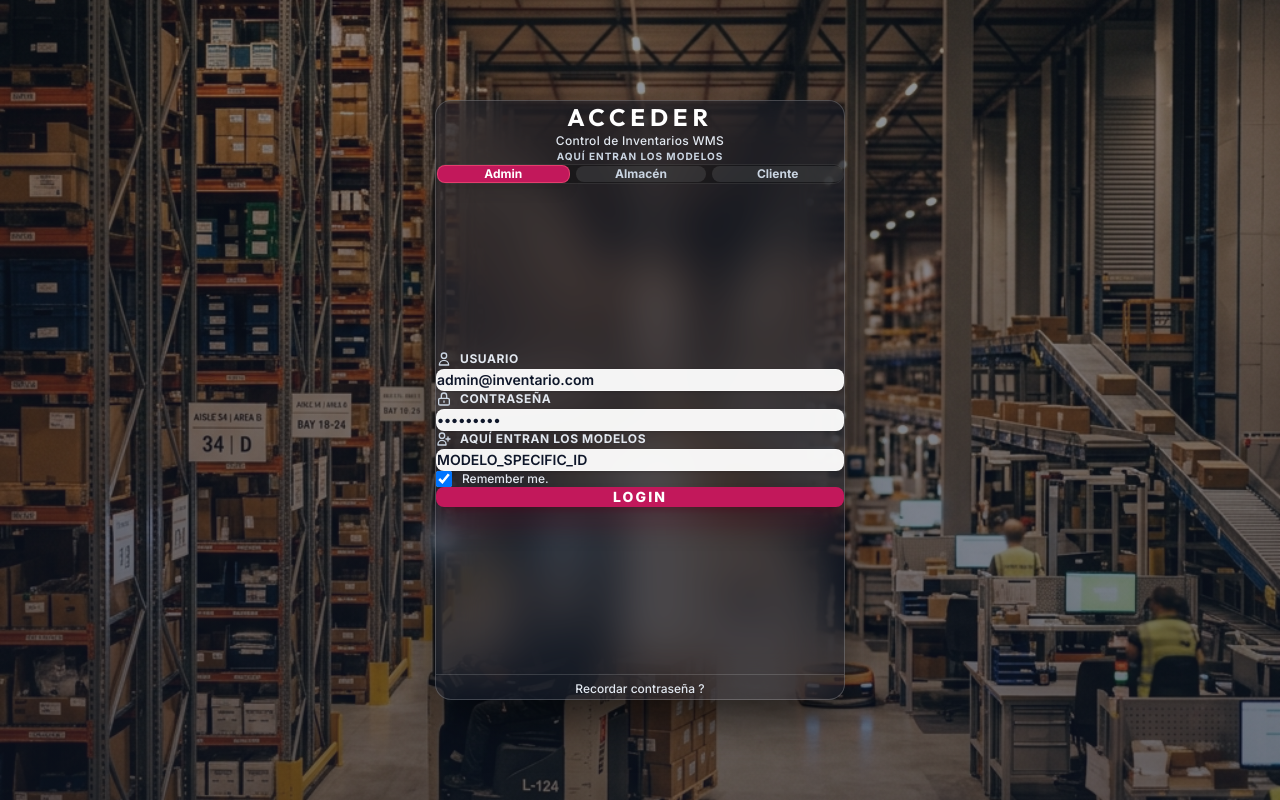
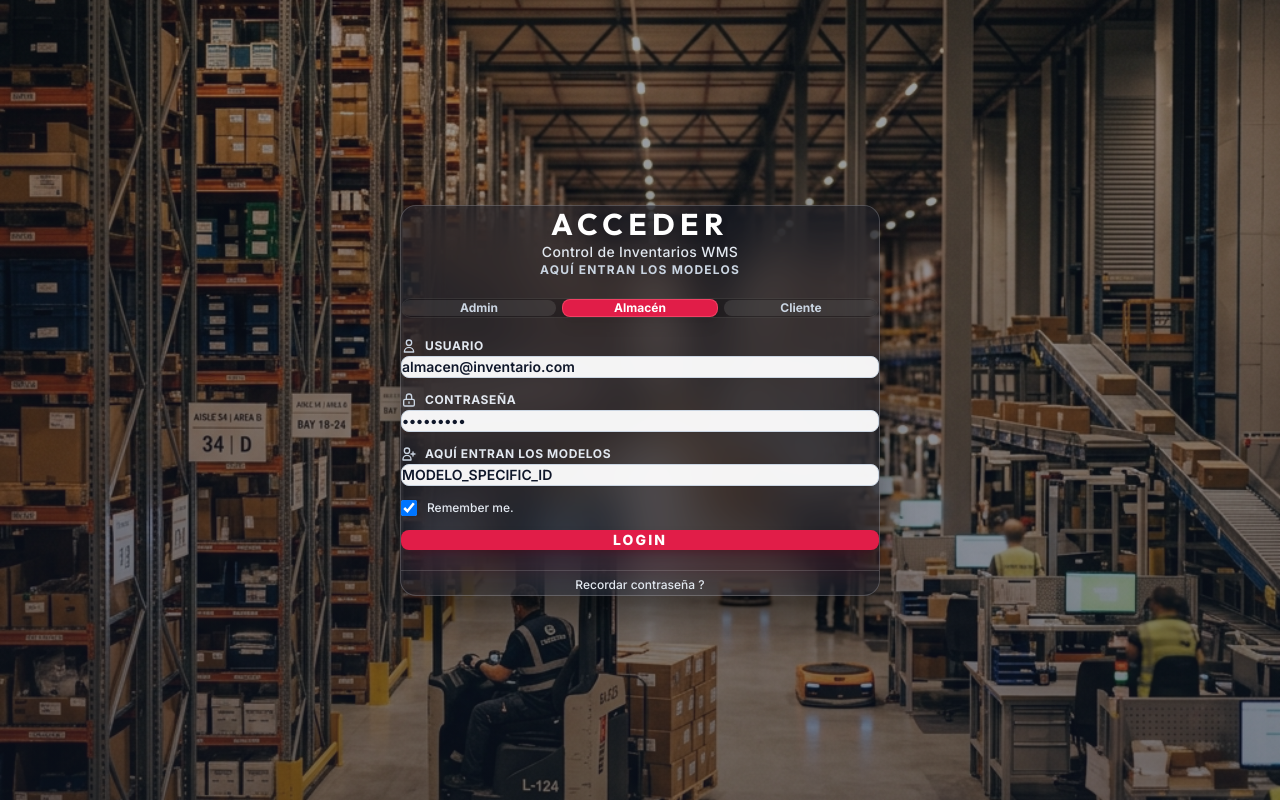
Before and after one commit to BettaLR/Inventario, a React (Vite) app in the folder frontend/: page /login in a window 1280 px wide. Built offline with nearby package versions, Linux system fonts and the light colour scheme.

Commit message:
feat: login glassmorphism compacto con alto fit-content y max-w-[480px]

```diff
--- a/frontend/src/components/auth/LoginForm.jsx
+++ b/frontend/src/components/auth/LoginForm.jsx
@@ -23,7 +23,7 @@
   const [rememberMe, setRememberMe] = useState(true);
 
   const formik = useFormik({
-    initialValues: { email: 'admin@inventario.com', password: 'Admin123!', modelo: 'MODELO_SPECIFIC_ID' },
+    initialValues: { email: 'almacen@inventario.com', password: 'Admin123!', modelo: 'MODELO_SPECIFIC_ID' },
     validationSchema: schema,
     onSubmit: async (values, { setSubmitting }) => {
       setErrorServidor('');
@@ -49,27 +49,27 @@
     <div
       className="min-h-screen w-full flex items-center justify-center p-4 sm:p-6 relative bg-cover bg-center bg-no-repeat select-none font-sans"
       style={{
-        backgroundImage: `linear-gradient(to bottom, rgba(15, 23, 42, 0.45), rgba(15, 23, 42, 0.6)), url('/warehouse_bg.png')`,
+        backgroundImage: `linear-gradient(to bottom, rgba(15, 23, 42, 0.4), rgba(15, 23, 42, 0.55)), url('/warehouse_bg.png')`,
       }}
     >
-      {/* Sleek Vertical Suspended Glassmorphism Panel */}
-      <div className="relative z-10 w-full max-w-[410px] min-h-[600px] bg-slate-900/35 backdrop-blur-xl border border-white/20 rounded-2xl shadow-2xl shadow-black/70 py-10 px-7 sm:px-9 text-white flex flex-col justify-between">
+      {/* Compact High-Fidelity Glassmorphic Card (No min-h, max-w-[480px], fit-content height) */}
+      <div className="relative z-10 w-full max-w-[480px] h-auto bg-slate-900/40 backdrop-blur-xl border border-white/20 rounded-2xl shadow-2xl shadow-black/60 p-6 sm:p-8 text-white flex flex-col gap-y-4 sm:gap-y-5">
 
         {/* Header Section */}
-        <div className="text-center space-y-1 mb-6">
-          <h1 className="text-2xl font-bold tracking-[0.2em] uppercase text-white font-heading drop-shadow-md">
+        <div className="text-center">
+          <h1 className="text-2xl sm:text-3xl font-black tracking-[0.18em] uppercase text-white font-heading drop-shadow-md">
             ACCEDER
           </h1>
-          <p className="text-slate-200 text-xs font-medium tracking-wide">
+          <p className="text-slate-200 text-xs sm:text-sm font-medium tracking-wide mt-1">
             Control de Inventarios WMS
           </p>
-          <p className="text-[10px] font-bold text-slate-300 uppercase tracking-widest pt-0.5">
+          <p className="text-[10px] sm:text-xs font-bold text-slate-300 uppercase tracking-widest mt-1">
             AQUÍ ENTRAN LOS MODELOS
           </p>
         </div>
 
         {/* Tab Bar / Role Switcher */}
-        <div className="mb-6">
+        <div>
           <div className="flex items-center justify-between gap-1.5 p-1 bg-black/25 rounded-xl border border-white/10">
             {DEMO_ROLES.map((r) => (
               <button
@@ -78,7 +78,7 @@
                 onClick={() => selectRole(r)}
                 className={`flex-1 py-1.5 px-3 rounded-lg text-xs font-bold transition-all duration-200 cursor-pointer text-center ${
                   formik.values.email === r.email
-                    ? 'bg-[#C2185B] text-white shadow-lg border border-rose-400/50'
+                    ? 'bg-[#E11D48] text-white shadow-lg border border-rose-400/50'
                     : 'bg-white/10 text-slate-300 hover:bg-white/20 hover:text-white'
                 }`}
               >
@@ -89,11 +89,11 @@
         </div>
 
         {/* Form Inputs */}
-        <form onSubmit={formik.handleSubmit} noValidate className="space-y-4 text-left flex-1 flex flex-col justify-center">
+        <form onSubmit={formik.handleSubmit} noValidate className="flex flex-col gap-y-3.5 text-left">
           {/* Usuario / Email */}
           <div>
-            <label htmlFor="email" className="flex items-center gap-2 text-xs font-bold uppercase tracking-wider text-slate-200 mb-1.5">
-              <svg className="w-4 h-4 text-slate-300" fill="none" stroke="currentColor" viewBox="0 0 24 24">
+            <label htmlFor="email" className="flex items-center gap-2 text-xs font-bold uppercase tracking-wider text-slate-200 mb-1">
+              <svg className="w-4 h-4 text-slate-300 shrink-0" fill="none" stroke="currentColor" viewBox="0 0 24 24">
                 <path strokeLinecap="round" strokeLinejoin="round" strokeWidth="2" d="M16 7a4 4 0 11-8 0 4 4 0 018 0zM12 14a7 7 0 00-7 7h14a7 7 0 00-7-7z" />
               </svg>
               <span>USUARIO</span>
@@ -102,8 +102,8 @@
               id="email"
               type="email"
               autoComplete="email"
-              className={`w-full px-3.5 py-2.5 bg-white/95 text-slate-900 rounded-lg text-sm font-semibold outline-none transition-all placeholder-slate-400 focus:ring-2 focus:ring-[#C2185B] shadow-sm ${
-                formik.touched.email && formik.errors.email ? 'border-2 border-rose-500' : 'border border-white/30'
+              className={`w-full px-3.5 py-2.5 bg-white/95 text-slate-900 rounded-lg text-sm font-semibold outline-none transition-all placeholder-slate-400 focus:ring-2 focus:ring-[#E11D48] shadow-xs ${
+                formik.touched.email && formik.errors.email ? 'border-2 border-rose-500' : 'border border-slate-300'
               }`}
               placeholder="admin@inventario.com"
               {...formik.getFieldProps('email')}
@@ -115,8 +115,8 @@
 
           {/* Password */}
           <div>
-            <label htmlFor="password" className="flex items-center gap-2 text-xs font-bold uppercase tracking-wider text-slate-200 mb-1.5">
-              <svg className="w-4 h-4 text-slate-300" fill="none" stroke="currentColor" viewBox="0 0 24 24">
+            <label htmlFor="password" className="flex items-center gap-2 text-xs font-bold uppercase tracking-wider text-slate-200 mb-1">
+              <svg className="w-4 h-4 text-slate-300 shrink-0" fill="none" stroke="currentColor" viewBox="0 0 24 24">
                 <path strokeLinecap="round" strokeLinejoin="round" strokeWidth="2" d="M12 15v2m-6 4h12a2 2 0 002-2v-6a2 2 0 00-2-2H6a2 2 0 00-2 2v6a2 2 0 002 2zm10-10V7a4 4 0 00-8 0v4h8z" />
               </svg>
               <span>CONTRASEÑA</span>
@@ -125,8 +125,8 @@
               id="password"
               type="password"
               autoComplete="current-password"
-              className={`w-full px-3.5 py-2.5 bg-white/95 text-slate-900 rounded-lg text-sm font-semibold outline-none transition-all placeholder-slate-400 focus:ring-2 focus:ring-[#C2185B] shadow-sm ${
-                formik.touched.password && formik.errors.password ? 'border-2 border-rose-500' : 'border border-white/30'
+              className={`w-full px-3.5 py-2.5 bg-white/95 text-slate-900 rounded-lg text-sm font-semibold outline-none transition-all placeholder-slate-400 focus:ring-2 focus:ring-[#E11D48] shadow-xs ${
+                formik.touched.password && formik.errors.password ? 'border-2 border-rose-500' : 'border border-slate-300'
               }`}
               placeholder="••••••••"
               {...formik.getFieldProps('password')}
@@ -138,8 +138,8 @@
 
           {/* Modelo Específico */}
           <div>
-            <label htmlFor="modelo" className="flex items-center gap-2 text-xs font-bold uppercase tracking-wider text-slate-200 mb-1.5">
-              <svg className="w-4 h-4 text-slate-300" fill="none" stroke="currentColor" viewBox="0 0 24 24">
+            <label htmlFor="modelo" className="flex items-center gap-2 text-xs font-bold uppercase tracking-wider text-slate-200 mb-1">
+              <svg className="w-4 h-4 text-slate-300 shrink-0" fill="none" stroke="currentColor" viewBox="0 0 24 24">
                 <path strokeLinecap="round" strokeLinejoin="round" strokeWidth="2" d="M18 9v3m0 0v3m0-3h3m-3 0h-3m-2-5a4 4 0 11-8 0 4 4 0 018 0zM3 20a6 6 0 0112 0v1H3v-1z" />
               </svg>
               <span>AQUÍ ENTRAN LOS MODELOS</span>
@@ -147,20 +147,20 @@
             <input
               id="modelo"
               type="text"
-              className="w-full px-3.5 py-2.5 bg-white/95 text-slate-900 rounded-lg text-sm font-semibold outline-none transition-all placeholder-slate-400 focus:ring-2 focus:ring-[#C2185B] shadow-sm border border-white/30"
+              className="w-full px-3.5 py-2.5 bg-white/95 text-slate-900 rounded-lg text-sm font-semibold outline-none transition-all placeholder-slate-400 focus:ring-2 focus:ring-[#E11D48] shadow-xs border border-slate-300"
               placeholder="MODELO_SPECIFIC_ID"
               {...formik.getFieldProps('modelo')}
             />
           </div>
 
           {/* Remember Me */}
-          <div className="flex items-center text-xs text-slate-200 pt-1">
+          <div className="flex items-center text-xs text-slate-200 pt-0.5">
             <label className="flex items-center gap-2.5 cursor-pointer select-none">
               <input
                 type="checkbox"
                 checked={rememberMe}
                 onChange={(e) => setRememberMe(e.target.checked)}
-                className="w-4 h-4 rounded border-slate-500 bg-slate-800 text-[#C2185B] focus:ring-[#C2185B] cursor-pointer"
+                className="w-4 h-4 rounded border-slate-500 bg-slate-800 text-[#E11D48] focus:ring-[#E11D48] cursor-pointer"
               />
               <span className="font-medium text-slate-200">Remember me.</span>
             </label>
@@ -177,14 +177,14 @@
           <button
             type="submit"
             disabled={formik.isSubmitting}
-            className="w-full bg-[#C2185B] hover:bg-[#AD1457] text-white font-extrabold py-3.5 px-4 rounded-lg uppercase tracking-[0.15em] text-sm shadow-xl shadow-rose-950/60 transition-all duration-200 cursor-pointer active:scale-[0.99] disabled:opacity-50 mt-3"
+            className="w-full bg-[#E11D48] hover:bg-[#BE123C] text-white font-extrabold py-3 px-4 rounded-lg uppercase tracking-[0.15em] text-sm shadow-xl shadow-rose-950/60 transition-all duration-200 cursor-pointer active:scale-[0.99] disabled:opacity-50 mt-1"
           >
             {formik.isSubmitting ? 'INGRESANDO...' : 'LOGIN'}
           </button>
         </form>
 
         {/* Footer Link */}
-        <div className="text-center pt-5 mt-4 border-t border-white/15">
+        <div className="text-center pt-2 border-t border-white/15">
           <span className="text-xs text-slate-200 hover:text-white transition-colors cursor-pointer font-medium">
             Recordar contraseña ?
           </span>
```
